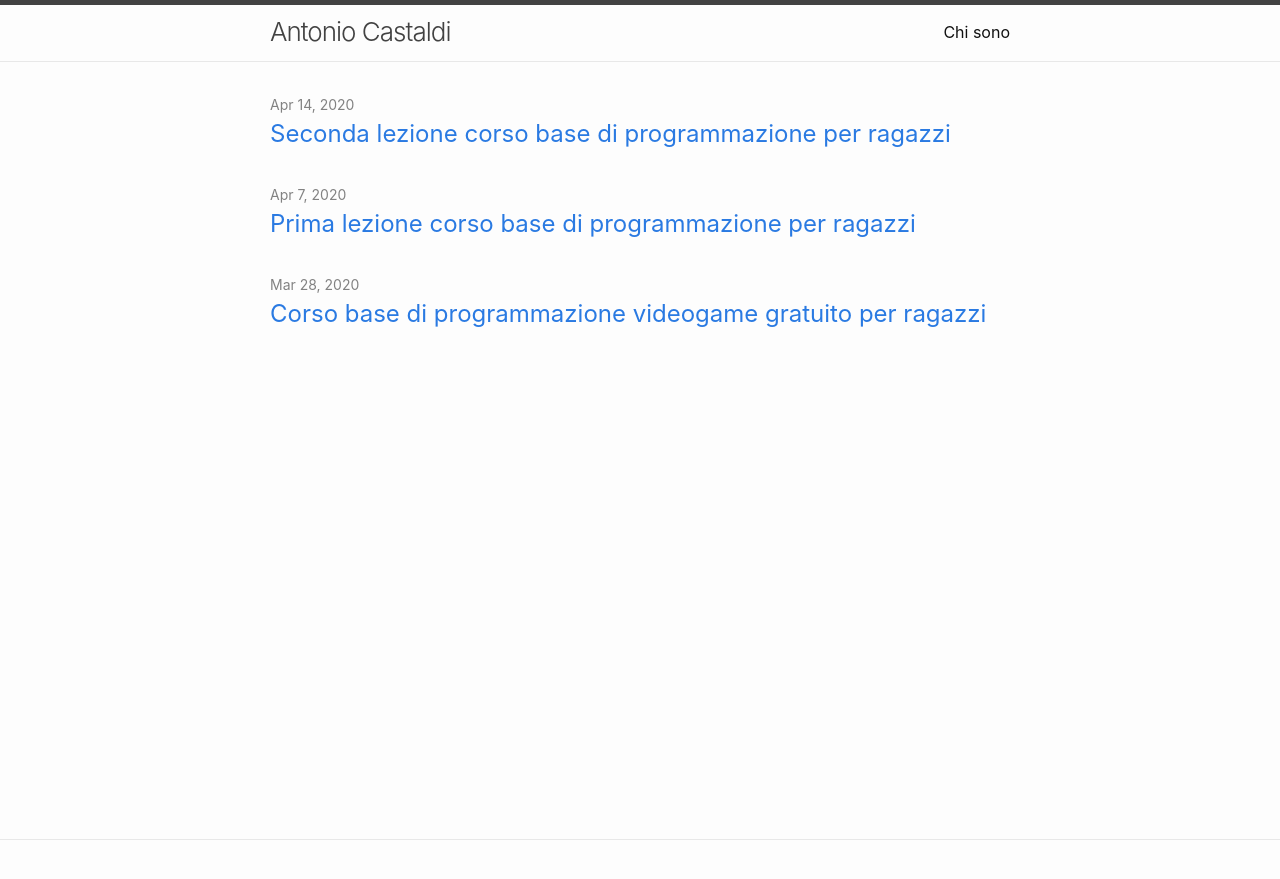
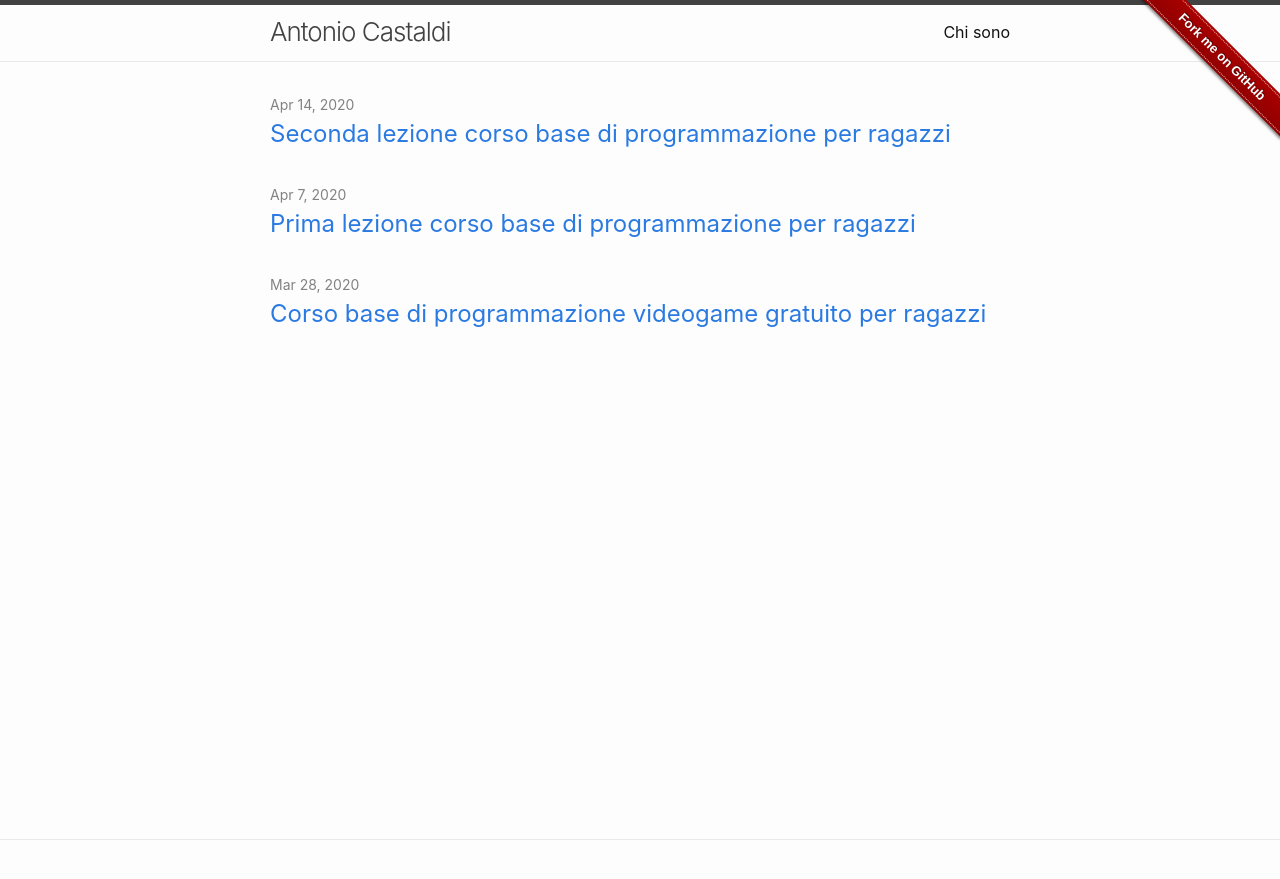
Before and after one commit to toto-castaldi/toto-castaldi.github.io, a Jekyll site: the page built from index.markdown, in a window 1280 px wide. Shown: the top 879 px of the page. Built offline with Jekyll 4.4.1, drawn with Linux system fonts in a browser that asks for light colours.

Commit message:
fork me on github

```diff
--- a/_includes/footer.html
+++ b/_includes/footer.html
@@ -2,3 +2,6 @@
 
 
 </footer>
+
+<a class="github-fork-ribbon" href="https://github.com/toto-castaldi/toto-castaldi.github.io" data-ribbon="Fork me on GitHub"
+        title="Fork me on GitHub">Fork me on GitHub</a>
--- a/_includes/head.html
+++ b/_includes/head.html
@@ -10,4 +10,6 @@
 
   {%- include custom-head.html -%}
 
+  <link rel="stylesheet" type="text/css" href="/assets/css/gh-fork-ribbon.css">
+
 </head>
--- /dev/null
+++ b/assets/css/gh-fork-ribbon.css
@@ -0,0 +1,124 @@
+/*!
+ * "Fork me on GitHub" CSS ribbon v0.2.3 | MIT License
+ * https://github.com/simonwhitaker/github-fork-ribbon-css
+*/
+
+.github-fork-ribbon {
+  width: 12.1em;
+  height: 12.1em;
+  position: absolute;
+  overflow: hidden;
+  top: 0;
+  right: 0;
+  z-index: 9999;
+  pointer-events: none;
+  font-size: 13px;
+  text-decoration: none;
+  text-indent: -999999px;
+}
+
+.github-fork-ribbon.fixed {
+  position: fixed;
+}
+
+.github-fork-ribbon:hover, .github-fork-ribbon:active {
+  background-color: rgba(0, 0, 0, 0.0);
+}
+
+.github-fork-ribbon:before, .github-fork-ribbon:after {
+  /* The right and left classes determine the side we attach our banner to */
+  position: absolute;
+  display: block;
+  width: 15.38em;
+  height: 1.54em;
+
+  top: 3.23em;
+  right: -3.23em;
+
+  -webkit-box-sizing: content-box;
+  -moz-box-sizing: content-box;
+  box-sizing: content-box;
+
+  -webkit-transform: rotate(45deg);
+  -moz-transform: rotate(45deg);
+  -ms-transform: rotate(45deg);
+  -o-transform: rotate(45deg);
+  transform: rotate(45deg);
+}
+
+.github-fork-ribbon:before {
+  content: "";
+
+  /* Add a bit of padding to give some substance outside the "stitching" */
+  padding: .38em 0;
+
+  /* Set the base colour */
+  background-color: #a00;
+
+  /* Set a gradient: transparent black at the top to almost-transparent black at the bottom */
+  background-image: -webkit-gradient(linear, left top, left bottom, from(rgba(0, 0, 0, 0)), to(rgba(0, 0, 0, 0.15)));
+  background-image: -webkit-linear-gradient(top, rgba(0, 0, 0, 0), rgba(0, 0, 0, 0.15));
+  background-image: -moz-linear-gradient(top, rgba(0, 0, 0, 0), rgba(0, 0, 0, 0.15));
+  background-image: -ms-linear-gradient(top, rgba(0, 0, 0, 0), rgba(0, 0, 0, 0.15));
+  background-image: -o-linear-gradient(top, rgba(0, 0, 0, 0), rgba(0, 0, 0, 0.15));
+  background-image: linear-gradient(to bottom, rgba(0, 0, 0, 0), rgba(0, 0, 0, 0.15));
+
+  /* Add a drop shadow */
+  -webkit-box-shadow: 0 .15em .23em 0 rgba(0, 0, 0, 0.5);
+  -moz-box-shadow: 0 .15em .23em 0 rgba(0, 0, 0, 0.5);
+  box-shadow: 0 .15em .23em 0 rgba(0, 0, 0, 0.5);
+
+  pointer-events: auto;
+}
+
+.github-fork-ribbon:after {
+  /* Set the text from the data-ribbon attribute */
+  content: attr(data-ribbon);
+
+  /* Set the text properties */
+  color: #fff;
+  font: 700 1em "Helvetica Neue", Helvetica, Arial, sans-serif;
+  line-height: 1.54em;
+  text-decoration: none;
+  text-shadow: 0 -.08em rgba(0, 0, 0, 0.5);
+  text-align: center;
+  text-indent: 0;
+
+  /* Set the layout properties */
+  padding: .15em 0;
+  margin: .15em 0;
+
+  /* Add "stitching" effect */
+  border-width: .08em 0;
+  border-style: dotted;
+  border-color: #fff;
+  border-color: rgba(255, 255, 255, 0.7);
+}
+
+.github-fork-ribbon.left-top, .github-fork-ribbon.left-bottom {
+  right: auto;
+  left: 0;
+}
+
+.github-fork-ribbon.left-bottom, .github-fork-ribbon.right-bottom {
+  top: auto;
+  bottom: 0;
+}
+
+.github-fork-ribbon.left-top:before, .github-fork-ribbon.left-top:after, .github-fork-ribbon.left-bottom:before, .github-fork-ribbon.left-bottom:after {
+  right: auto;
+  left: -3.23em;
+}
+
+.github-fork-ribbon.left-bottom:before, .github-fork-ribbon.left-bottom:after, .github-fork-ribbon.right-bottom:before, .github-fork-ribbon.right-bottom:after {
+  top: auto;
+  bottom: 3.23em;
+}
+
+.github-fork-ribbon.left-top:before, .github-fork-ribbon.left-top:after, .github-fork-ribbon.right-bottom:before, .github-fork-ribbon.right-bottom:after {
+  -webkit-transform: rotate(-45deg);
+  -moz-transform: rotate(-45deg);
+  -ms-transform: rotate(-45deg);
+  -o-transform: rotate(-45deg);
+  transform: rotate(-45deg);
+}
```
